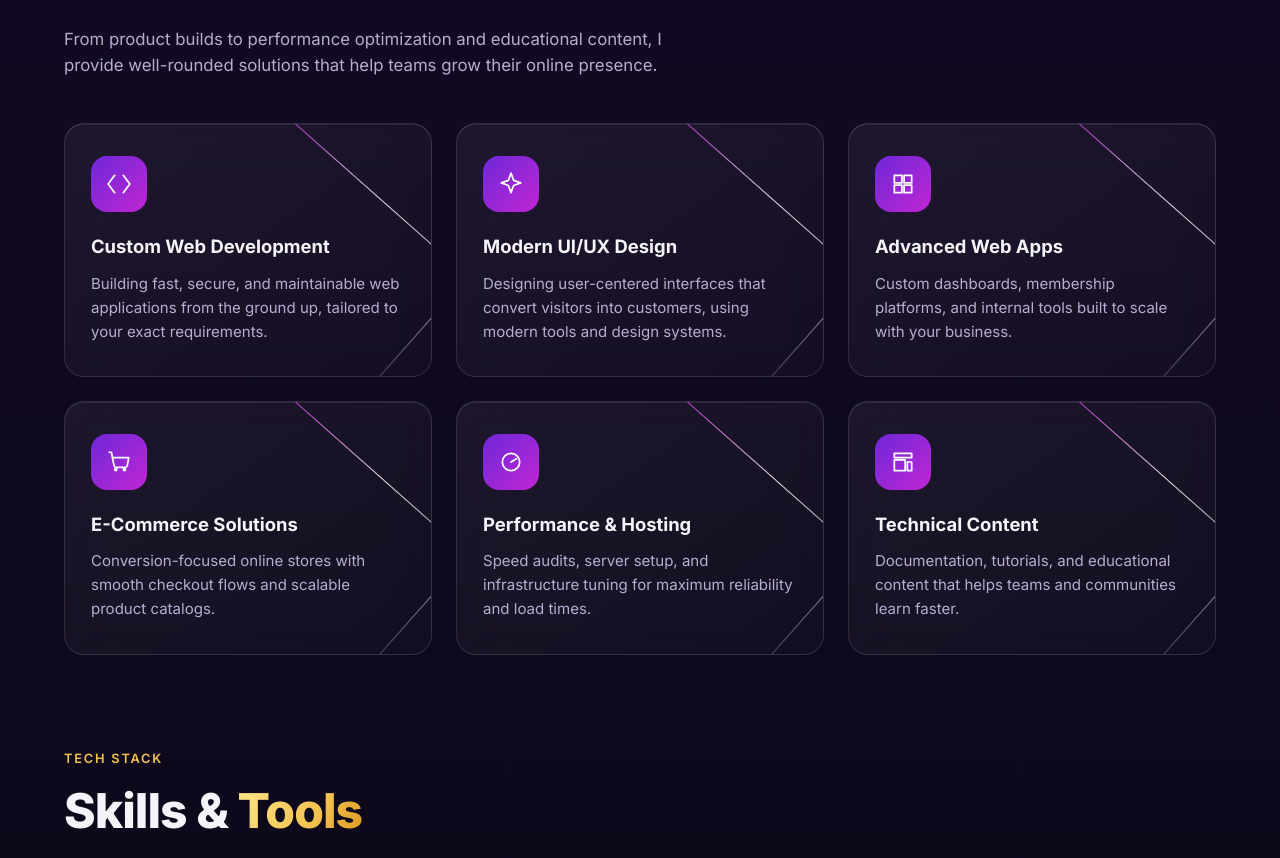
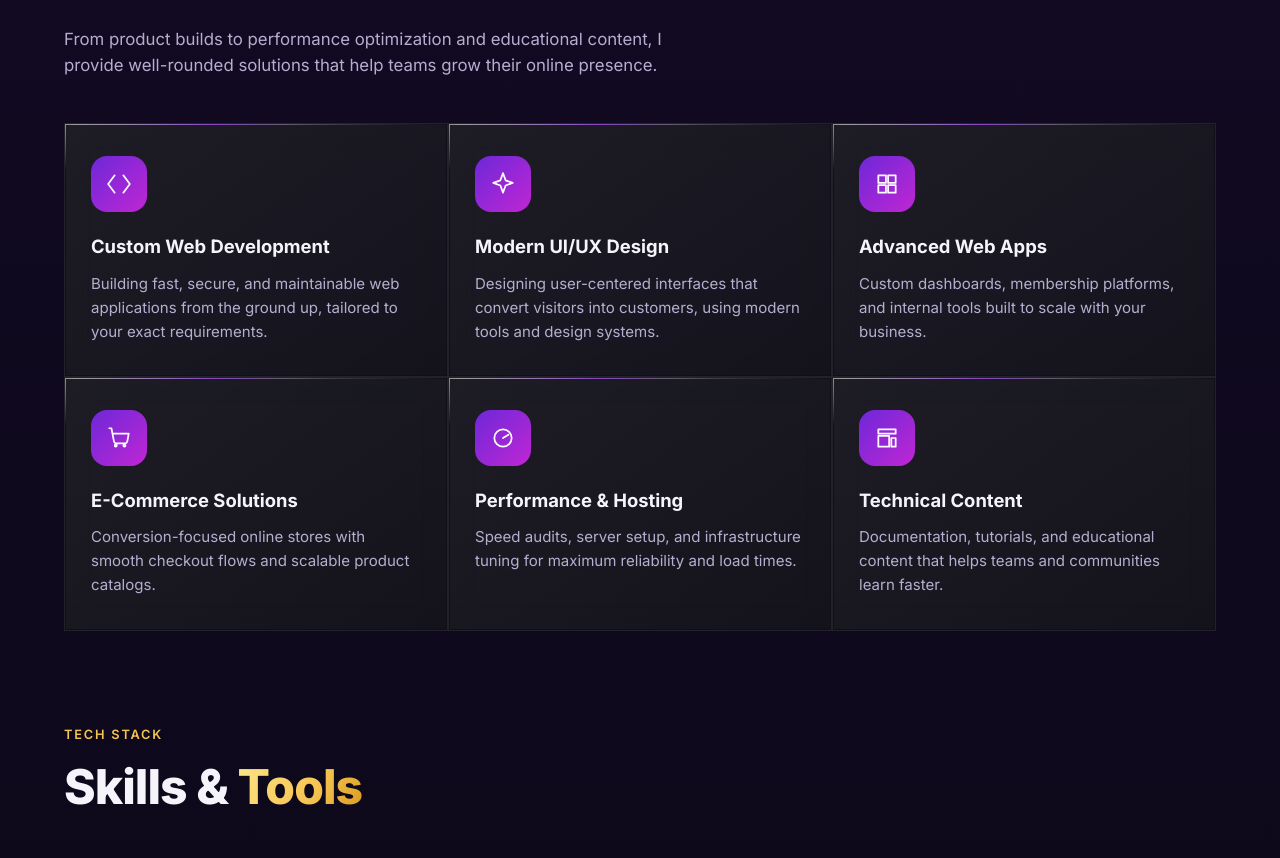
Before and after one commit to ZainulAbidin-dot/noman-portfolio, a React (Vite) app: page / in a window 1280 px wide. Shown: the part 2241-3099 px from the top of the page. Built offline with nearby package versions, Linux system fonts and the light colour scheme.

Commit message:
Refactor HeroSection component; add StatCounter component with styling; update Services section to use new StatCounter; enhance Services and StatsCard styles.

```diff
--- a/index.html
+++ b/index.html
@@ -3,11 +3,22 @@
   <head>
     <meta charset="UTF-8" />
     <meta name="viewport" content="width=device-width, initial-scale=1.0" />
-    <title>Your Name - Developer, Creator &amp; Educator</title>
-    <meta name="description" content="Your Name is a passionate developer building websites, apps, and digital experiences." />
+    <title>Noman - Developer, Creator &amp; Educator</title>
+    <meta
+      name="description"
+      content="Noman is a passionate developer building websites, apps, and digital experiences."
+    />
+    <link
+      rel="shortcut icon"
+      href="./src/assets/images/logo.png"
+      type="image/png"
+    />
     <link rel="preconnect" href="https://fonts.googleapis.com" />
     <link rel="preconnect" href="https://fonts.gstatic.com" crossorigin />
-    <link href="https://fonts.googleapis.com/css2?family=Inter:wght@400;500;600;700;800;900&display=swap" rel="stylesheet" />
+    <link
+      href="https://fonts.googleapis.com/css2?family=Inter:wght@400;500;600;700;800;900&display=swap"
+      rel="stylesheet"
+    />
   </head>
   <body>
     <div id="root"></div>
--- a/src/components/StatCounter.jsx
+++ b/src/components/StatsCard.jsx
@@ -1,5 +1,5 @@
 import useCountUp from '../hooks/useCountUp'
-import './StatCounter.css'
+import './StatsCard.css'
 
 export default function StatCounter({ value, suffix = '', label }) {
   const [ref, count] = useCountUp(value)
--- a/src/sections/About.jsx
+++ b/src/sections/About.jsx
@@ -1,5 +1,5 @@
 import Reveal from '../components/Reveal'
-import StatCounter from '../components/StatCounter'
+import StatCounter from '../components/StatsCard'
 import { stats } from '../data/content'
 import './About.css'
 
--- a/src/sections/Hero.jsx
+++ b/src/sections/Hero.jsx
@@ -1,4 +1,3 @@
-import HeroSection from '../components/HeroSection'
 import RotatingRings from '../components/RotatingRings'
 import './Hero.css'
 
--- a/src/sections/Services.css
+++ b/src/sections/Services.css
@@ -15,80 +15,94 @@
 .service-cards-grid {
   display: grid;
   grid-template-columns: repeat(3, 1fr);
-  gap: 24px;
+  /* gap: 24px; */
 }
 
 /* ===========================================
    SERVICE CARD
 =========================================== */
 
+/* ===========================================
+   SERVICE CARD WITH SPINNING CONIC BORDER
+=========================================== */
+
+@property --angle {
+  syntax: "<angle>";
+  initial-value: 0deg;
+  inherits: false;
+}
+
 .service-card {
-  --border-radius: 20px;
-  --border-width: 1px;
-  --accent: var(--neon-purple);
-  --accent-soft: rgba(168, 85, 247, 0.42);
+  /* --border-radius: 20px; */
 
   position: relative;
   overflow: hidden;
+
   border-radius: var(--border-radius);
   padding: 32px 26px;
-  background: linear-gradient(145deg, rgba(255,255,255,0.06), rgba(255,255,255,0.025));
-  border: var(--border-width) solid rgba(255,255,255,0.12);
-  backdrop-filter: blur(14px);
+
+  background: rgba(17, 17, 24, 0.85);
+  border: 1px solid rgba(255, 255, 255, 0.08);
+
   isolation: isolate;
-  box-shadow: inset 0 1px 0 rgba(255,255,255,0.08);
-
-  transition:
-    transform .45s var(--ease-out),
-    background .45s ease,
-    box-shadow .45s ease,
-    border-color .45s ease;
+  transition: transform 0.45s ease, box-shadow 0.45s ease;
 }
 
 .service-card::before {
   content: "";
   position: absolute;
   inset: 0;
+  padding: 1px;
   border-radius: inherit;
-  padding: 1px;
   background: conic-gradient(
-    from 0deg,
-    transparent 0%,
-    transparent 24%,
-    var(--accent) 42%,
-    rgba(255,255,255,0.95) 58%,
-    transparent 82%
+    from var(--angle),
+    transparent 0deg,
+    rgba(180, 179, 179, 0.9) 12deg,
+    rgba(168, 85, 247, 0.82) 48deg,
+    rgba(255, 255, 255, 0.35) 82deg,
+    transparent 125deg,
+    transparent 360deg
   );
-  -webkit-mask:
-    linear-gradient(#fff 0 0) content-box,
-    linear-gradient(#fff 0 0);
+  -webkit-mask: linear-gradient(#fff 0 0) content-box, linear-gradient(#fff 0 0);
   -webkit-mask-composite: xor;
   mask-composite: exclude;
-  opacity: 0.9;
-  animation: borderSweep 2.6s linear infinite;
+  animation: spin-border 4s ease-in-out infinite;
   pointer-events: none;
+  z-index: 0;
+  opacity: 0.95;
+  filter: blur(0.18px);
+}
+
+.service-card::after {
+  content: "";
+  position: absolute;
+  inset: 1px;
+  border-radius: calc(var(--border-radius) - 1px);
+  background: linear-gradient(145deg, rgba(255, 255, 255, 0.06), rgba(255, 255, 255, 0.02));
+  backdrop-filter: blur(14px);
   z-index: 0;
 }
 
-@keyframes borderSweep {
-  to {
-    transform: rotate(1turn);
-  }
+.service-card > * {
+  position: relative;
+  z-index: 1;
 }
 
-.service-card>* {
-  position: relative;
-  z-index: 2;
+@keyframes spin-border {
+  from {
+    --angle: 0deg;
+  }
+
+  to {
+    --angle: 360deg;
+  }
 }
 
 .service-card:hover {
   transform: translateY(-10px);
-
-  background: var(--glass-bg-strong);
-
   box-shadow:
-    0 20px 50px -20px rgba(139,92,246,.55),
-    0 0 40px rgba(168,85,247,.2);
+    0 20px 50px rgba(168, 85, 247, 0.25),
+    0 0 40px rgba(255, 255, 255, 0.12);
 }
 
 /* ===========================================
--- a/src/sections/Services.jsx
+++ b/src/sections/Services.jsx
@@ -22,7 +22,7 @@ export default function Services() {
 
         <div className="service-cards-grid">
           {services.map((service, i) => (
-            <Reveal key={service.title} delay={i * 90} className="service-card">
+            <Reveal key={service.title} delay={i * 90} className="service-card ">
               <div className="service-icon">
                 <Icon name={service.icon} />
               </div>
```
Also changed, not shown: src/components/HeroSection.jsx (deleted, +0 -161 lines), src/components/StatsCard.css (renamed from src/components/StatCounter.css).
